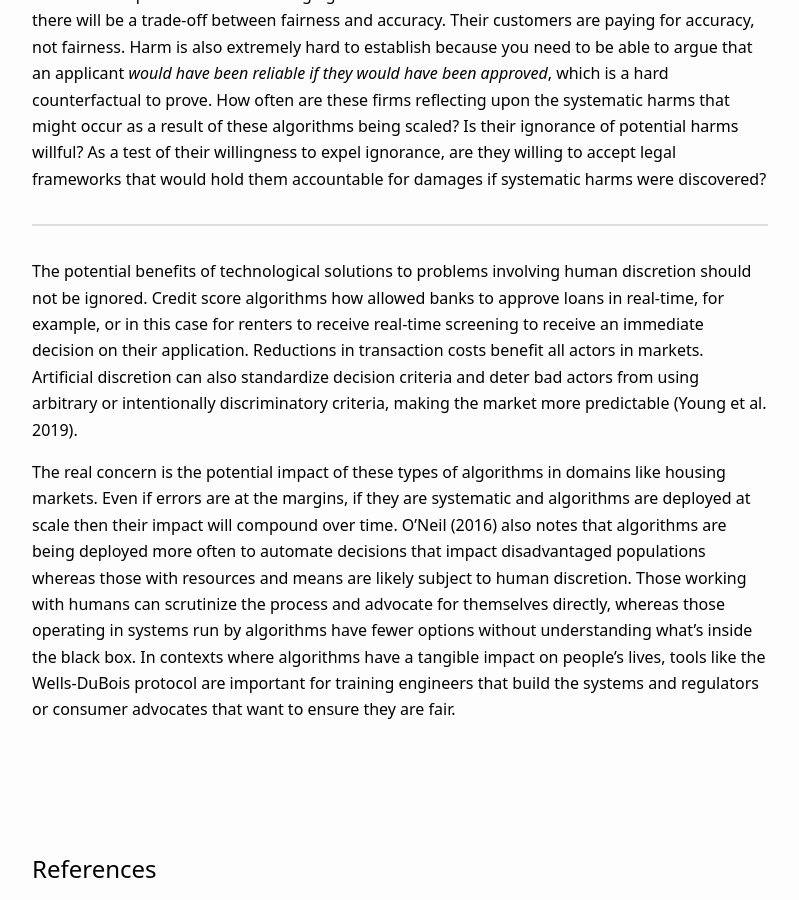
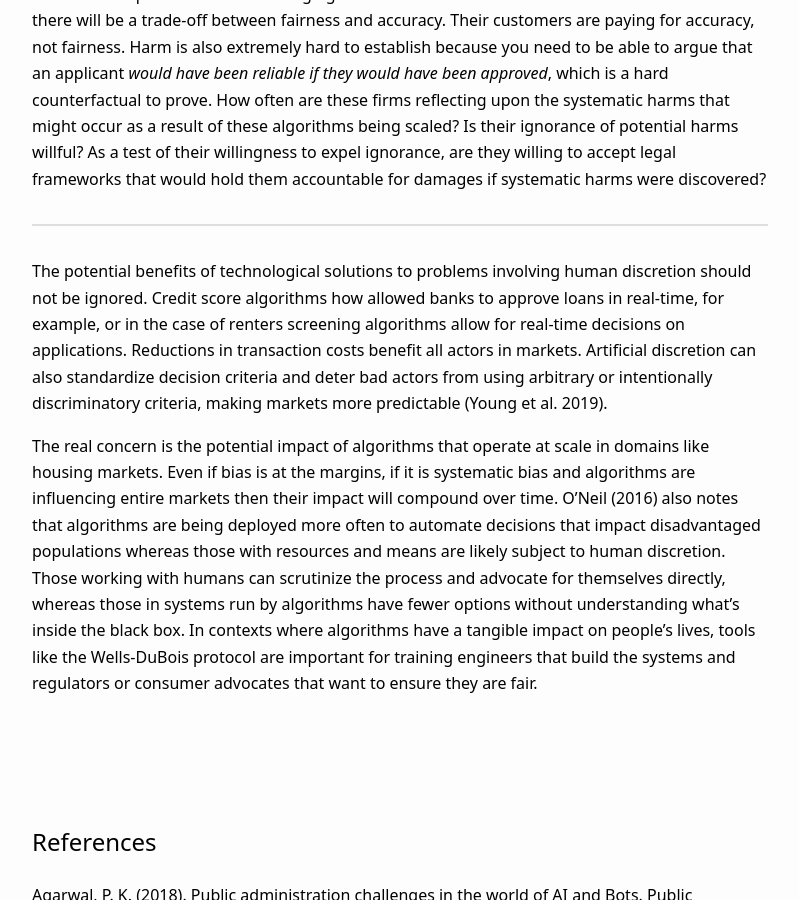
Before and after one commit to lecy/wells-dubois-protocol, a Jekyll site: the page built from index.md, in a window 1280 px wide and 900 px high, scrolled down 13126 px. Shown: the whole window, without its empty margins (240-1039 px from the left). Built offline with Jekyll 4.4.1, drawn with Linux system fonts in a browser that asks for light colours.

Commit message:
Update index.md

```diff
--- a/index.md
+++ b/index.md
@@ -208,9 +208,9 @@ As a demonstration of the utuility of the Wells-DuBois protocol, one could ident
 
 ------------
 
-The potential benefits of technological solutions to problems involving human discretion should not be ignored. Credit score algorithms how allowed banks to approve loans in real-time, for example, or in this case for renters to receive real-time screening to receive an immediate decision on their application. Reductions in transaction costs benefit all actors in markets. Artificial discretion can also standardize decision criteria and deter bad actors from using arbitrary or intentionally discriminatory criteria, making the market more predictable (Young et al. 2019).
+The potential benefits of technological solutions to problems involving human discretion should not be ignored. Credit score algorithms how allowed banks to approve loans in real-time, for example, or in the case of renters screening algorithms allow for real-time decisions on applications. Reductions in transaction costs benefit all actors in markets. Artificial discretion can also standardize decision criteria and deter bad actors from using arbitrary or intentionally discriminatory criteria, making markets more predictable (Young et al. 2019).
 
-The real concern is the potential impact of these types of algorithms in domains like housing markets. Even if errors are at the margins, if they are systematic and algorithms are deployed at scale then their impact will compound over time. O'Neil (2016) also notes that algorithms are being deployed more often to automate decisions that impact disadvantaged populations whereas those with resources and means are likely subject to human discretion. Those working with humans can scrutinize the process and advocate for themselves directly, whereas those operating in systems run by algorithms have fewer options without understanding what's inside the black box. In contexts where algorithms have a tangible impact on people's lives, tools like the Wells-DuBois protocol are important for training engineers that build the systems and regulators or consumer advocates that want to ensure they are fair.
+The real concern is the potential impact of algorithms that operate at scale in domains like housing markets. Even if bias is at the margins, if it is systematic bias and algorithms are influencing entire markets then their impact will compound over time. O'Neil (2016) also notes that algorithms are being deployed more often to automate decisions that impact disadvantaged populations whereas those with resources and means are likely subject to human discretion. Those working with humans can scrutinize the process and advocate for themselves directly, whereas those in systems run by algorithms have fewer options without understanding what's inside the black box. In contexts where algorithms have a tangible impact on people's lives, tools like the Wells-DuBois protocol are important for training engineers that build the systems and regulators or consumer advocates that want to ensure they are fair.
 
 
 
```
